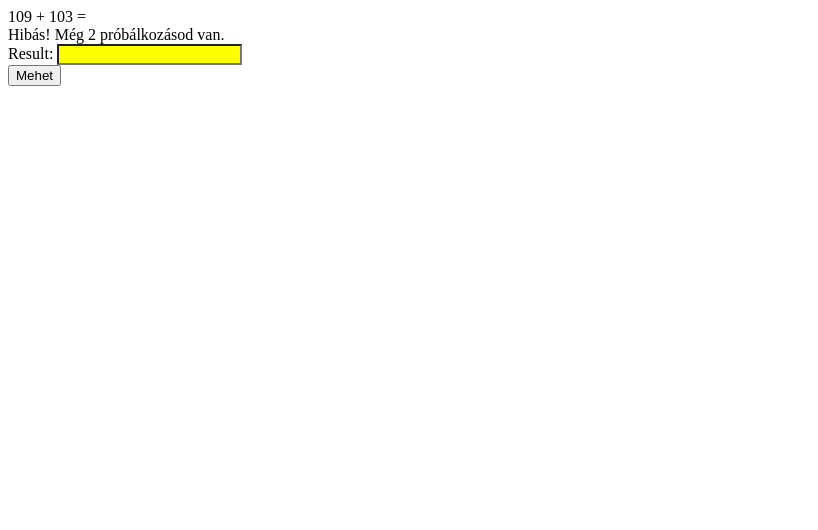
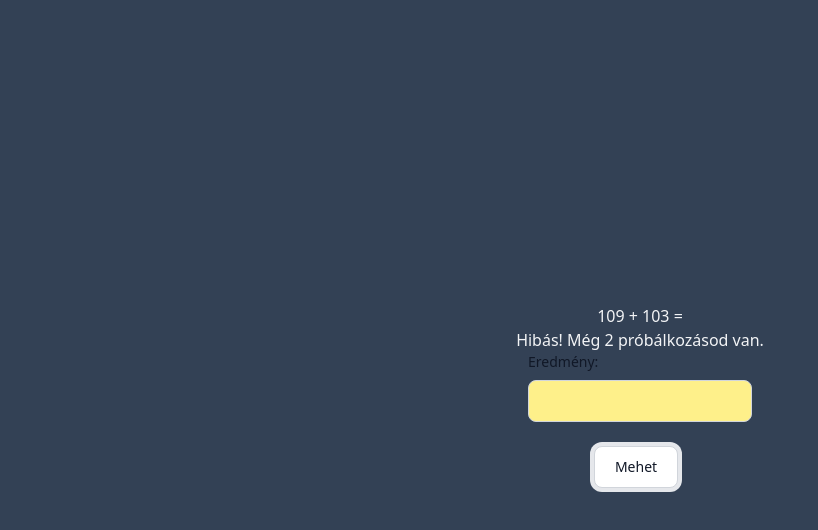
Before and after one commit to Preisler25/js_doga, a plain HTML site: page index.html in a window 1280 px wide. Both pictures are taken after a click on the button "Mehet". Shown: the whole page, without its empty margins (0-818 px from the left). Drawn offline with nearby package versions, Linux system fonts and the light colour scheme.

Commit message:
tailwind fix

```diff
--- a/index.html
+++ b/index.html
@@ -5,17 +5,20 @@
     <meta name="viewport" content="width=device-width, initial-scale=1.0">
     <title>Szamolos quizz</title>
     <script src="main.js" defer></script>
+    <script src="https://cdn.tailwindcss.com"></script>
 </head>
-<body>
-    <div id="display1"></div>
-    <div id="feedback"></div>
-    <div>
-        <label for="result">Result:</label>
-        <input id="result" type="text">
-    </div>
-    <div>
-        <button id="btn">Mehet</button>
-        <button id="btn2">Új kör</button>
+<body class="h-screen bg-slate-700 text-gray-100 flex justify-center">
+    <div class="w-[70%] flex justify-center flex-col items-center">
+        <div id="display1"></div>
+        <div id="feedback"></div>
+        <div class="mb-6">
+            <label for="result" class="block mb-2 text-sm font-medium text-gray-900 dark:text-white">Eredmény: </label>
+            <input id="result" type="text" class="bg-gray-50 border border-gray-300 text-gray-900 text-sm rounded-lg focus:ring-blue-500 focus:border-blue-500 block w-full p-2.5 dark:bg-gray-700 dark:border-gray-600 dark:placeholder-gray-400 dark:text-white dark:focus:ring-blue-500 dark:focus:border-blue-500">
+        </div>
+        <div>
+            <button id="btn" type="button" class="text-gray-900 bg-white border border-gray-300 focus:outline-none hover:bg-gray-100 focus:ring-4 focus:ring-gray-200 font-medium rounded-lg text-sm px-5 py-2.5 mr-2 mb-2 dark:bg-gray-800 dark:text-white dark:border-gray-600 dark:hover:bg-gray-700 dark:hover:border-gray-600 dark:focus:ring-gray-700">Mehet</button>
+            <button id="btn2" type="button" class="text-gray-900 bg-white border border-gray-300 focus:outline-none hover:bg-gray-100 focus:ring-4 focus:ring-gray-200 font-medium rounded-lg text-sm px-5 py-2.5 mr-2 mb-2 dark:bg-gray-800 dark:text-white dark:border-gray-600 dark:hover:bg-gray-700 dark:hover:border-gray-600 dark:focus:ring-gray-700">Új kör</button>
+        </div>
     </div>
 </body>
 </html>
--- a/main.js
+++ b/main.js
@@ -23,11 +23,26 @@ const gen_new = () => {
     return sum;
 }
 
+const changeBgColor = (color) => {
+    document.body.classList.remove('bg-slate-700');
+    document.body.classList.remove('bg-green-700');
+    document.body.classList.remove('bg-red-700');
+    document.body.classList.add(color);
+}
+
+const changeInputColor = (color, color2) => {
+    result.classList.remove('bg-gray-50');
+    result.classList.remove('dark:bg-gray-700');
+    result.classList.remove('bg-yellow-200');
+    result.classList.remove('dark:bg-yellow-400');
+    result.classList.add(color);
+    result.classList.add(color2);
+}
 
 const reset = () => {
-    document.body.style.backgroundColor = 'white';
+    changeBgColor('bg-slate-700');
     result.value = '';
-    result.style.backgroundColor = 'white';
+    changeInputColor('bg-gray-50', 'dark:bg-gray-700');
     feedback.innerHTML = '';
     button2.removeEventListener('click', () => { });
     button2.style.display = 'none';
@@ -46,8 +61,8 @@ const main = () => {
         let input = parseInt(result.value);
         if (input == sum) {
             feedback.innerHTML = 'Helyes!';
-            document.body.style.backgroundColor = 'green';
-            result.style.backgroundColor = 'green';
+            changeBgColor('bg-green-700');
+            changeInputColor('bg-gray-50', 'dark:bg-gray-700')
             button2.style.display = 'block';
             button.style.display = 'none';
             button2.addEventListener('click', () => {reset();});
@@ -56,12 +71,12 @@ const main = () => {
             trys_left--;
             if (trys_left > 0) {
                 feedback.innerHTML = `Hibás! Még ${trys_left} próbálkozásod van.`;
-                document.body.style.backgroundColor = 'white';
-                result.style.backgroundColor = 'yellow';
+                changeBgColor('bg-slate-700');
+                changeInputColor('bg-yellow-200', 'dark:bg-yellow-400');
             } else {
                 feedback.innerHTML = `Hibás! A helyes eredmény: ${sum}`;
-                document.body.style.backgroundColor = 'red';
-                result.style.backgroundColor = 'red';
+                changeBgColor('bg-red-700');
+                changeInputColor('bg-gray-50', 'dark:bg-gray-700');
                 button2.style.display = 'block';
                 button.style.display = 'none';
                 button2.addEventListener('click', () => {reset();});
```
